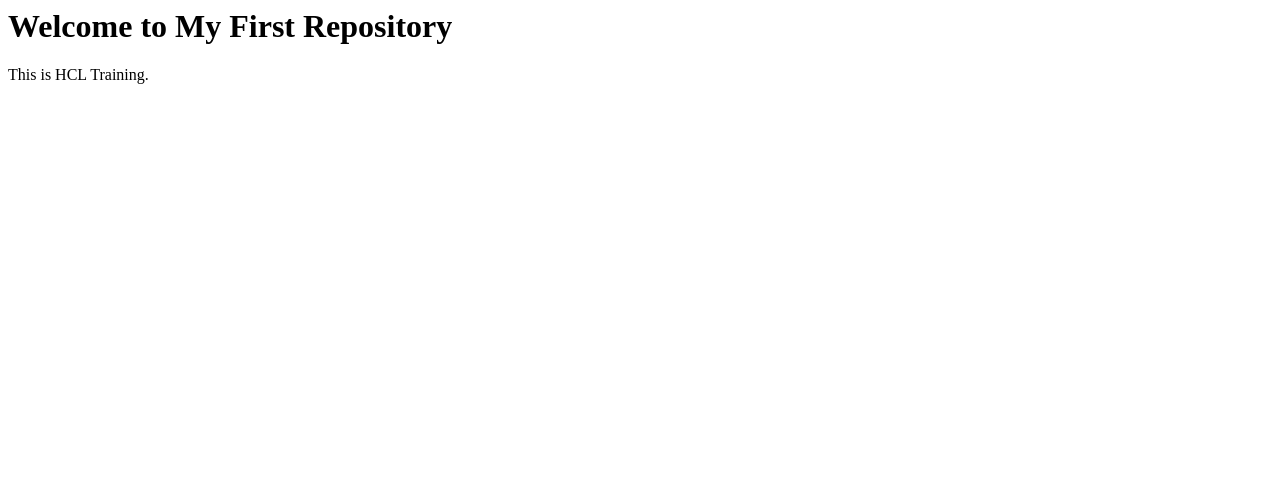
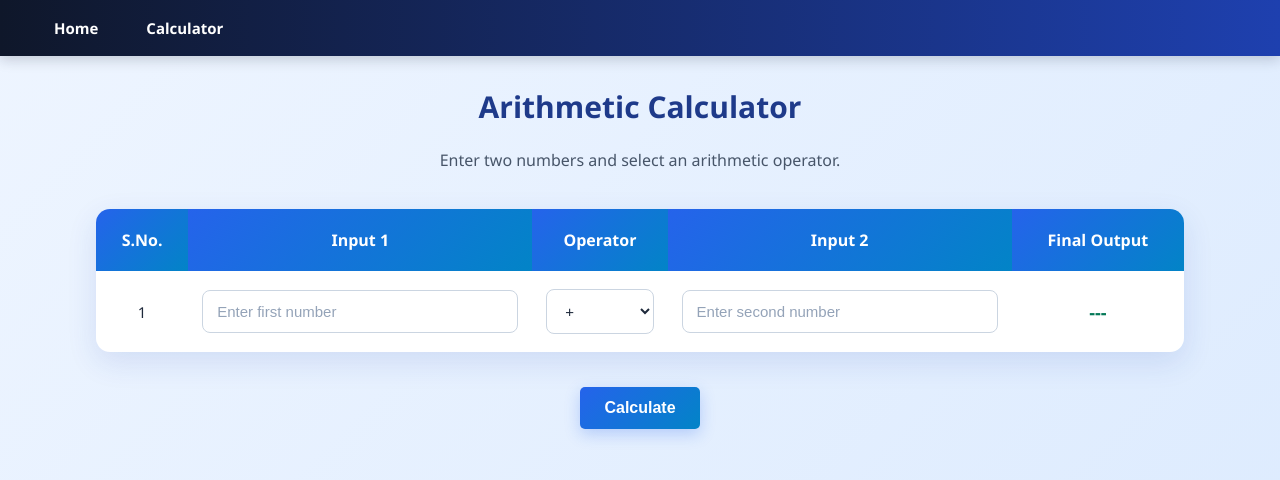
Before and after one commit to 02suraj-c/LocalMondayCopy, a plain HTML site: page index.html in a window 1280 px wide. Drawn offline with Linux system fonts and the light colour scheme.

Commit message:
Update arithmetic calculator UI and styling

```diff
--- a/index.html
+++ b/index.html
@@ -1,9 +1,182 @@
-<html>
-    <head>
-        <title>MY 1st repo</title>
-    </head>
-    <body>
-        <h1>Welcome to My First Repository</h1>
-        <p>This is HCL Training.</p>
-    </body>
+
+<!DOCTYPE html>
+<html lang="en">
+<head>
+    <meta charset="UTF-8">
+    <meta name="viewport" content="width=device-width, initial-scale=1.0">
+    <title>Arithmetic Calculator</title>
+    <link rel="stylesheet" href="style.css">
+
+    <style>
+        .calculator-input {
+            width: 85%;
+            padding: 10px;
+            box-sizing: border-box;
+        }
+
+        .operator-select {
+            width: 85%;
+            padding: 10px;
+        }
+
+        .calculate-btn {
+            display: block;
+            margin: 20px auto;
+            padding: 12px 24px;
+            background-color: #007bff;
+            color: white;
+            border: none;
+            border-radius: 5px;
+            cursor: pointer;
+            font-size: 16px;
+        }
+
+        .calculate-btn:hover {
+            background-color: #0056b3;
+        }
+
+        h2 {
+            text-align: center;
+            margin-top: 30px;
+        }
+
+        @media (max-width: 600px) {
+            .calculator-input,
+            .operator-select {
+                width: 100%;
+            }
+        }
+    </style>
+</head>
+
+<body>
+
+    <!-- Navigation Menu -->
+    <nav>
+        <ul>
+            <li><a href="#home">Home</a></li>
+            <li><a href="#calculator">Calculator</a></li>
+        </ul>
+    </nav>
+
+    <h2 id="home">Arithmetic Calculator</h2>
+
+    <p style="text-align: center;">
+        Enter two numbers and select an arithmetic operator.
+    </p>
+
+    <!-- Calculator Table -->
+
+<table id="calculator">
+    <thead>
+        <tr>
+            <th>S.No.</th>
+            <th>Input 1</th>
+            <th>Operator</th>
+            <th>Input 2</th>
+            <th>Final Output</th>
+        </tr>
+    </thead>
+
+    <tbody>
+        <tr>
+            <td>1</td>
+
+            <td>
+                <input
+                    type="number"
+                    id="input1"
+                    placeholder="Enter first number"
+                    step="any"
+                >
+            </td>
+
+            <td>
+                <select id="operator">
+                    <option value="+">+</option>
+                    <option value="-">-</option>
+                    <option value="*">*</option>
+                    <option value="/">/</option>
+                    <option value="%">%</option>
+                </select>
+            </td>
+
+            <td>
+                <input
+                    type="number"
+                    id="input2"
+                    placeholder="Enter second number"
+                    step="any"
+                >
+            </td>
+
+            <td class="output" id="result">---</td>
+        </tr>
+    </tbody>
+</table>
+
+
+    <!-- Calculate Button -->
+    <button class="calculate-btn" onclick="calculate()">
+        Calculate
+    </button>
+
+    <!-- JavaScript -->
+    <script>
+        function calculate() {
+            const value1 = document.getElementById("input1").value;
+            const value2 = document.getElementById("input2").value;
+            const operator = document.getElementById("operator").value;
+            const resultElement = document.getElementById("result");
+
+            if (value1 === "" || value2 === "") {
+                resultElement.textContent = "Enter both inputs";
+                return;
+            }
+
+            const num1 = Number(value1);
+            const num2 = Number(value2);
+            let result;
+
+            switch (operator) {
+                case "+":
+                    result = num1 + num2;
+                    break;
+
+                case "-":
+                    result = num1 - num2;
+                    break;
+
+                case "*":
+                    result = num1 * num2;
+                    break;
+
+                case "/":
+                    if (num2 === 0) {
+                        resultElement.textContent =
+                            "Cannot divide by zero";
+                        return;
+                    }
+                    result = num1 / num2;
+                    break;
+
+                case "%":
+                    if (num2 === 0) {
+                        resultElement.textContent =
+                            "Cannot use zero as divisor";
+                        return;
+                    }
+                    result = num1 % num2;
+                    break;
+
+                default:
+                    resultElement.textContent = "Invalid operator";
+                    return;
+            }
+
+            resultElement.textContent = result;
+        }
+    </script>
+
+</body>
 </html>
--- a/style.css
+++ b/style.css
@@ -0,0 +1,290 @@
+
+/* =========================
+   1. Global Styling
+========================= */
+
+* {
+    box-sizing: border-box;
+}
+
+body {
+    margin: 0;
+    padding: 0;
+    font-family: "Segoe UI", Arial, sans-serif;
+    background: linear-gradient(135deg, #eef5ff, #dbeafe);
+    color: #1e293b;
+    min-height: 100vh;
+}
+
+/* =========================
+   2. Navigation Menu
+========================= */
+
+nav {
+    background: linear-gradient(90deg, #0f172a, #1e40af);
+    box-shadow: 0 4px 12px rgba(15, 23, 42, 0.18);
+}
+
+nav ul {
+    list-style: none;
+    margin: 0;
+    padding: 0 30px;
+    display: flex;
+    flex-wrap: wrap;
+    overflow: visible;
+}
+
+nav ul li {
+    float: none;
+}
+
+nav ul li a {
+    display: block;
+    padding: 18px 24px;
+    color: #ffffff;
+    text-decoration: none;
+    font-size: 15px;
+    font-weight: 600;
+    transition: background-color 0.3s ease;
+}
+
+nav ul li a:hover {
+    background-color: #2563eb;
+}
+
+/* =========================
+   3. Headings and Paragraphs
+========================= */
+
+h1,
+h2 {
+    text-align: center;
+    color: #1e3a8a;
+    margin: 35px 15px 15px;
+    font-weight: 700;
+}
+
+h2 {
+    font-size: 30px;
+}
+
+p {
+    margin: 20px;
+    font-size: 16px;
+    line-height: 1.7;
+    color: #475569;
+}
+
+/* =========================
+   4. Calculator Table
+========================= */
+
+table {
+    width: 85%;
+    max-width: 1100px;
+    margin: 35px auto;
+    border-collapse: separate;
+    border-spacing: 0;
+    background-color: #ffffff;
+    border-radius: 14px;
+    overflow: hidden;
+    box-shadow: 0 10px 30px rgba(30, 64, 175, 0.12);
+}
+
+/* Table Header */
+
+thead th {
+    background: linear-gradient(135deg, #2563eb, #0284c7);
+    color: #ffffff;
+    padding: 20px 14px;
+    text-align: center;
+    font-size: 16px;
+    font-weight: 700;
+    border: none;
+}
+
+/* Table Cells */
+
+td {
+    padding: 18px 14px;
+    text-align: center;
+    border-bottom: 1px solid #e2e8f0;
+    font-size: 15px;
+    vertical-align: middle;
+}
+
+/* Alternate Rows */
+
+tbody tr:nth-child(even) {
+    background-color: #f8fbff;
+}
+
+/* Row Hover Effect */
+
+tbody tr {
+    transition: background-color 0.25s ease;
+}
+
+tbody tr:hover {
+    background-color: #eaf3ff;
+}
+
+/* Remove Last Row Border */
+
+tbody tr:last-child td {
+    border-bottom: none;
+}
+
+/* =========================
+   5. Input Fields
+========================= */
+
+input[type="number"],
+select {
+    width: 100%;
+    min-width: 0;
+    padding: 12px 14px;
+    border: 1.5px solid #cbd5e1;
+    border-radius: 8px;
+    background-color: #ffffff;
+    color: #1e293b;
+    font-size: 15px;
+    outline: none;
+    transition: border-color 0.25s ease,
+                box-shadow 0.25s ease;
+}
+
+input[type="number"]:focus,
+select:focus {
+    border-color: #2563eb;
+    box-shadow: 0 0 0 4px rgba(37, 99, 235, 0.12);
+}
+
+input[type="number"]::placeholder {
+    color: #94a3b8;
+}
+
+/* =========================
+   6. Calculate Button
+========================= */
+
+button,
+.calculate-btn {
+    display: block;
+    margin: 25px auto;
+    padding: 14px 36px;
+    border: none;
+    border-radius: 9px;
+    background: linear-gradient(135deg, #2563eb, #0284c7);
+    color: #ffffff;
+    font-size: 16px;
+    font-weight: 700;
+    cursor: pointer;
+    box-shadow: 0 5px 15px rgba(37, 99, 235, 0.25);
+    transition: transform 0.2s ease,
+                box-shadow 0.2s ease,
+                background 0.2s ease;
+}
+
+button:hover,
+.calculate-btn:hover {
+    transform: translateY(-2px);
+    box-shadow: 0 8px 20px rgba(37, 99, 235, 0.3);
+}
+
+button:active,
+.calculate-btn:active {
+    transform: translateY(0);
+}
+
+/* =========================
+   7. Final Output
+========================= */
+
+.output {
+    color: #047857;
+    font-weight: 800;
+    font-size: 18px;
+    overflow-wrap: anywhere;
+}
+
+/* =========================
+   8. Responsive Design
+========================= */
+
+@media (max-width: 768px) {
+    nav ul {
+        padding: 0 10px;
+    }
+
+    nav ul li a {
+        padding: 15px;
+    }
+
+    h2 {
+        font-size: 24px;
+    }
+
+    table {
+        width: 96%;
+        margin: 25px auto;
+    }
+
+    th {
+        padding: 12px 6px;
+        font-size: 13px;
+    }
+
+    td {
+        padding: 10px 6px;
+        font-size: 13px;
+    }
+
+    input[type="number"],
+    select {
+        padding: 10px 6px;
+        font-size: 13px;
+    }
+
+    button,
+    .calculate-btn {
+        padding: 12px 26px;
+        font-size: 14px;
+    }
+}
+
+@media (max-width: 480px) {
+    nav ul {
+        padding: 0;
+    }
+
+    nav ul li a {
+        padding: 13px 12px;
+        font-size: 13px;
+    }
+
+    table {
+        width: 98%;
+        margin: 20px auto;
+    }
+
+    th {
+        padding: 10px 3px;
+        font-size: 11px;
+        overflow-wrap: anywhere;
+    }
+
+    td {
+        padding: 8px 3px;
+    }
+
+    input[type="number"],
+    select {
+        padding: 9px 3px;
+        font-size: 12px;
+    }
+
+    .output {
+        font-size: 14px;
+    }
+}
```
